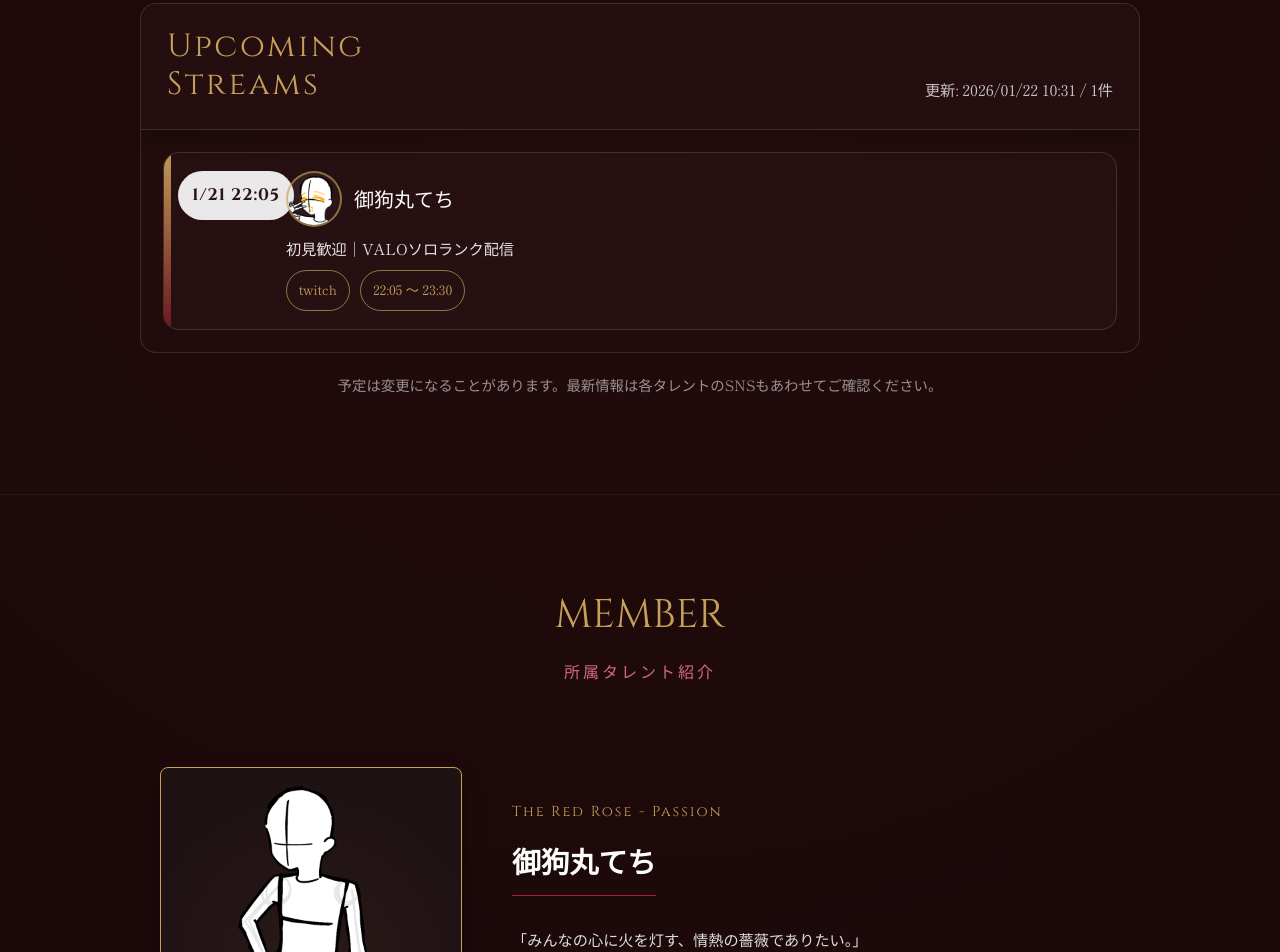
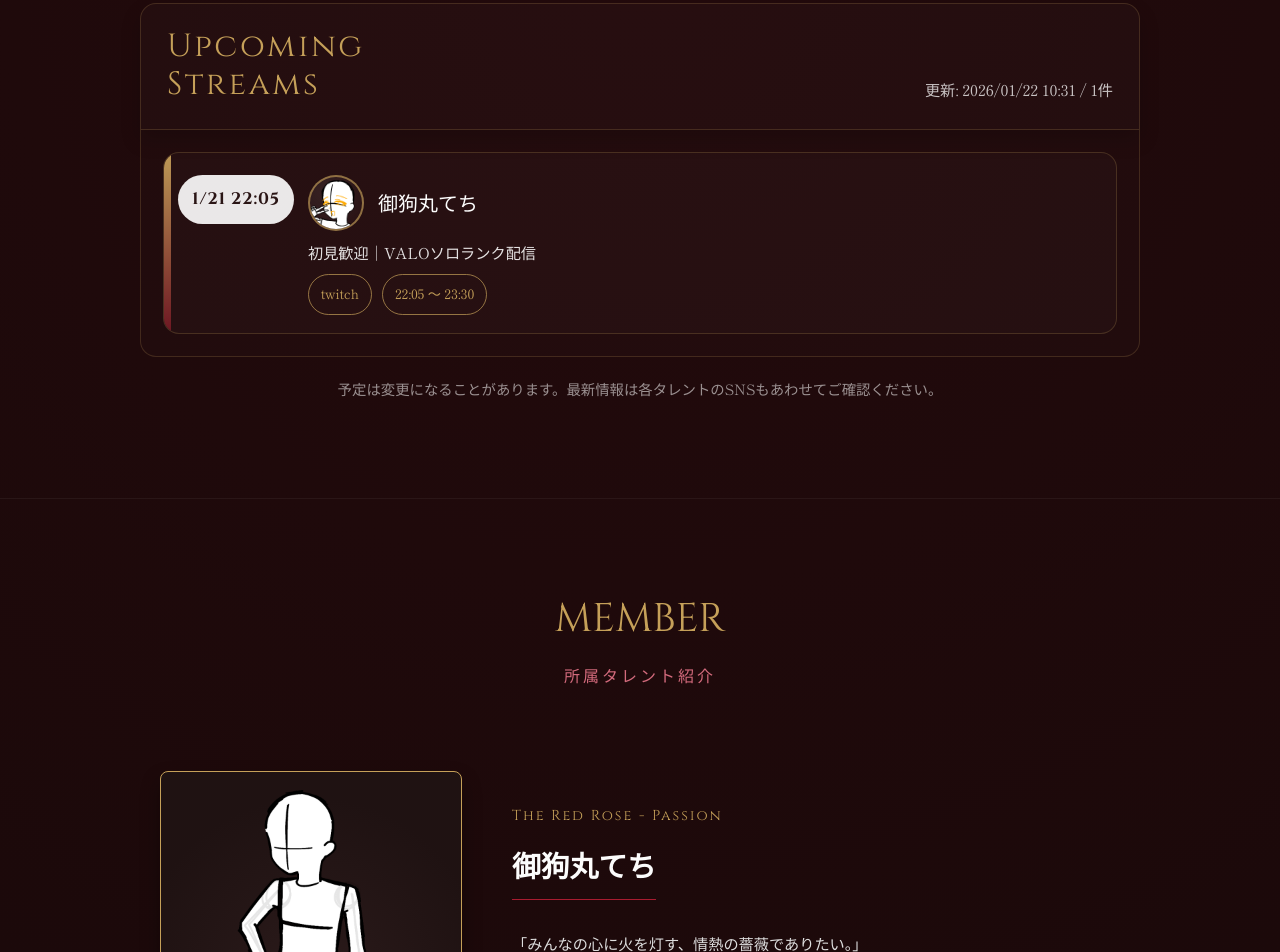
Before and after one commit to fiverosepro/official, a website: page index.html in a window 1280 px wide. Shown: the part 1721-2673 px from the top of the page. Drawn offline with Linux system fonts and the light colour scheme.

Commit message:
Update index.html

```diff
--- a/index.html
+++ b/index.html
@@ -359,6 +359,32 @@
             }
         }
 
+
+        /* --- Desktop: prevent time pill overlapping avatar --- */
+        @media (min-width: 641px){
+            .schedule-card{
+                display: grid;
+                grid-template-columns: auto 1fr;
+                column-gap: 14px;
+                align-items: start;
+                padding-top: 22px;
+            }
+            .schedule-time{
+                position: relative;
+                top: auto;
+                left: auto;
+                margin: 0;
+                z-index: 1;
+                align-self: start;
+            }
+            .schedule-main{
+                padding-top: 0;
+            }
+            .schedule-head{
+                gap: 14px;
+            }
+        }
+
 </style>
 </head>
 <body id="top">
```
